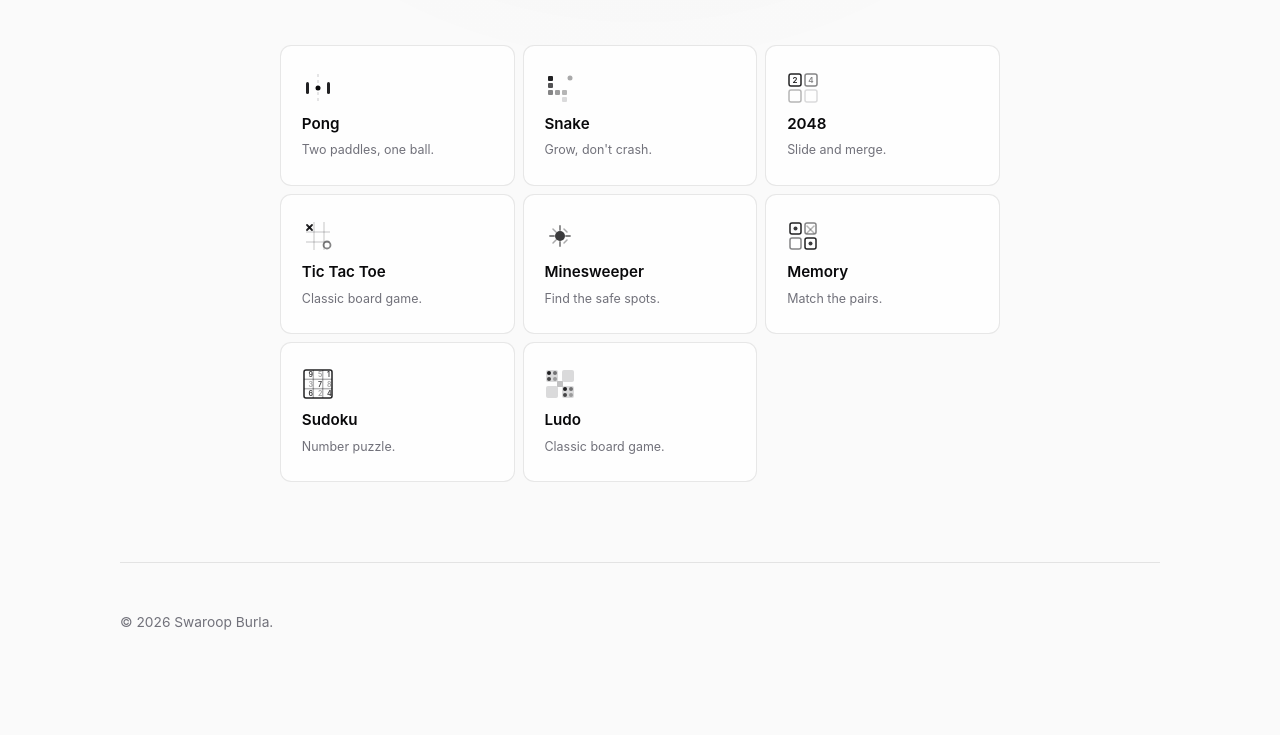
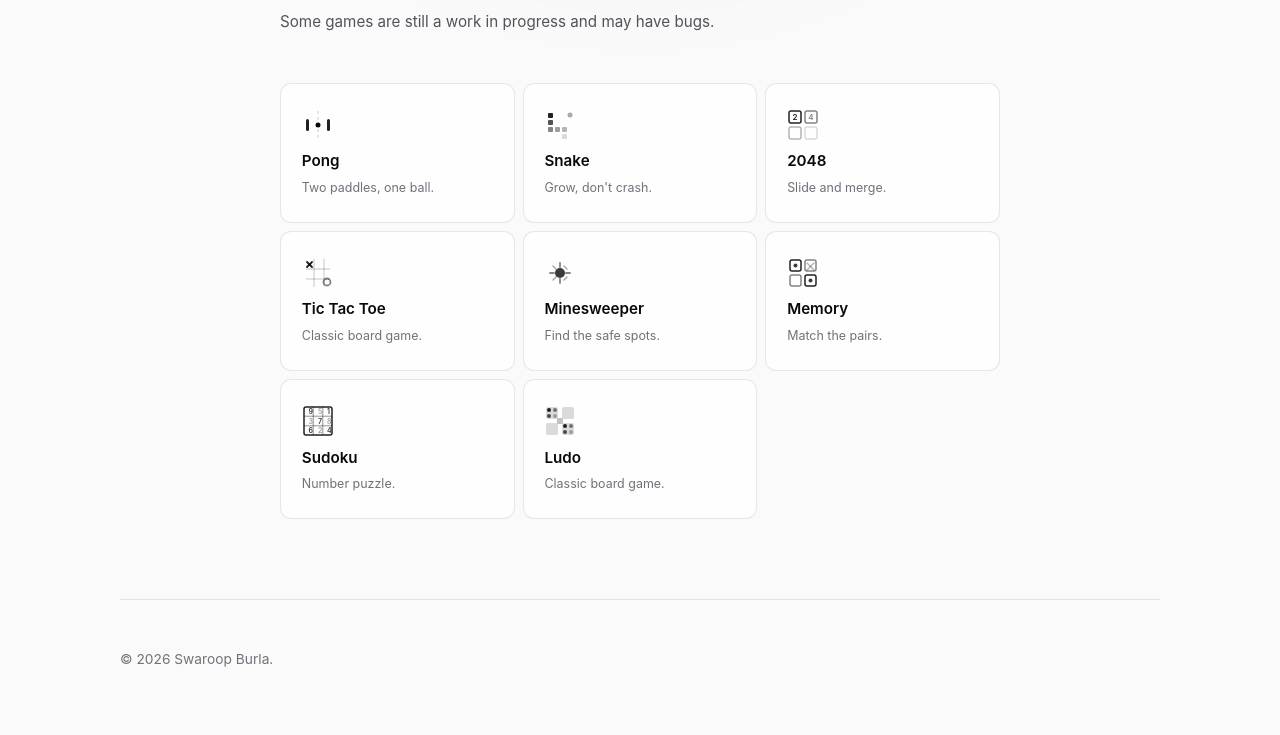
Before and after one commit to burlaa/swaroop-blog, an Astro site: page /games in a window 1280 px wide. Shown: the part 273-1008 px from the top of the page. Before the commit the page ends 971 px from the top, so only its background shows below. Built offline with nearby package versions, Linux system fonts and the light colour scheme; Astro itself is replaced by a stand-in of ours.

Commit message:
Add work-in-progress note to Games page

```diff
--- a/src/pages/games/index.astro
+++ b/src/pages/games/index.astro
@@ -11,6 +11,7 @@ import BaseLayout from '../../layouts/BaseLayout.astro';
 			<p class="eyebrow">Games</p>
 			<h1>Small games.</h1>
 			<p>A few quiet distractions, clean and simple.</p>
+			<p>Some games are still a work in progress and may have bugs.</p>
 		</section>
 
 		<div class="games-grid fade-in" style="--delay: 80ms">
```
